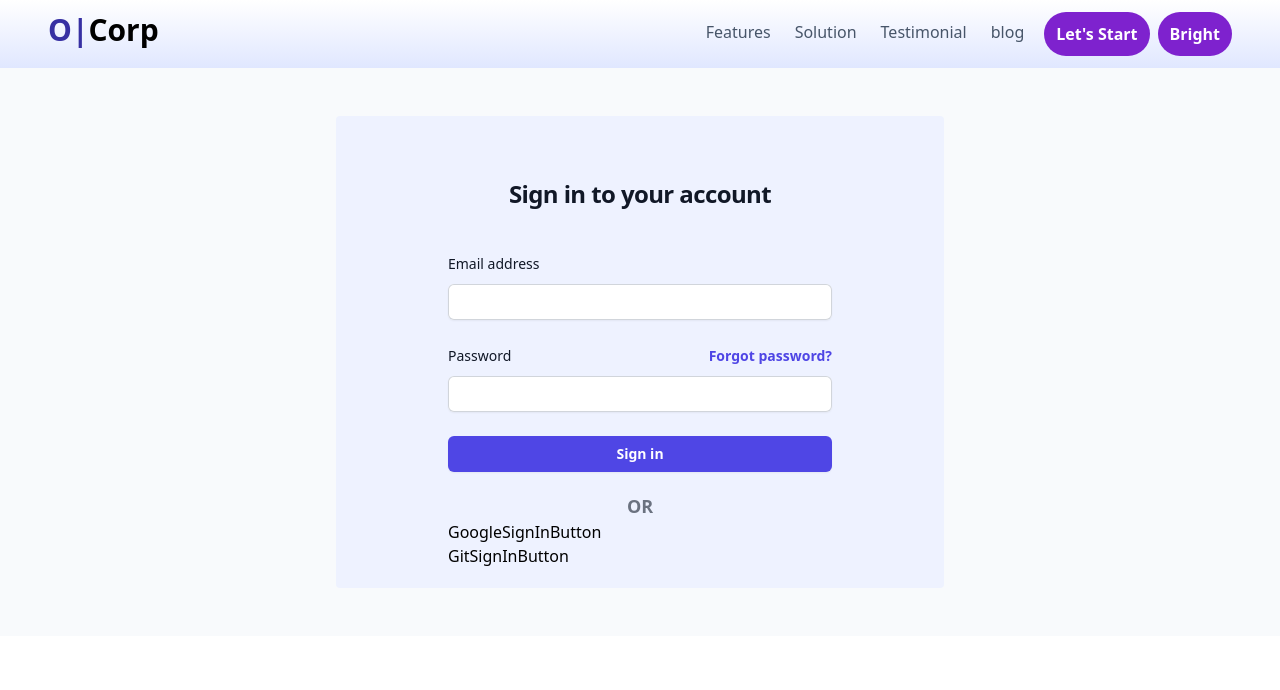
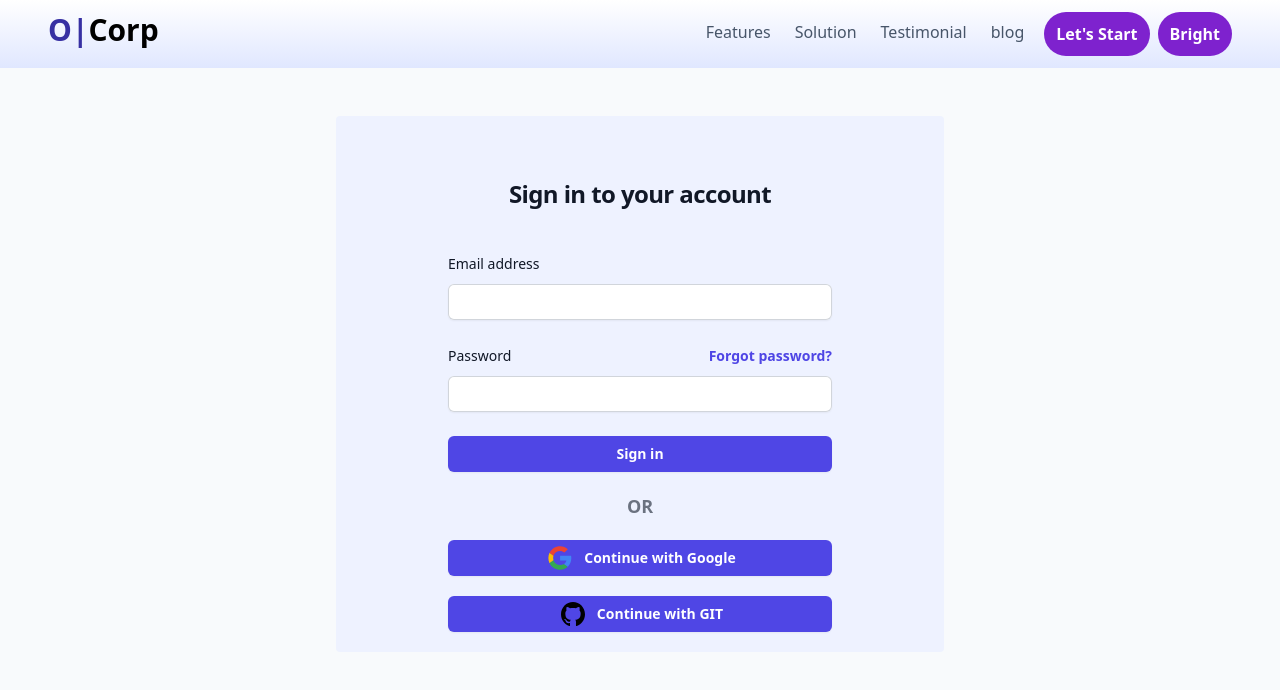
Before and after one commit to devdotfatima/Nextjs-Practice, a Next.js app: page /signIn in a window 1280 px wide. Shown: the top 690 px of the page. Built offline with nearby package versions, Linux system fonts and the light colour scheme.

Commit message:
changes in header

```diff
--- a/app/components/GitSignInButton.tsx
+++ b/app/components/GitSignInButton.tsx
@@ -1,7 +1,50 @@
-import React from "react";
+"use client";
+
+import { useSearchParams } from "next/navigation";
+import { signIn } from "next-auth/react";
 
 const GitSignInButton = () => {
-  return <div>GitSignInButton</div>;
+  const searchParams = useSearchParams();
+  const callbackUrl: any = searchParams.get("callbackUrl");
+
+  return (
+    <button
+      onClick={() => signIn("github", { callbackUrl })}
+      className="flex w-full mt-5 justify-center rounded-md bg-indigo-600 px-3 py-1.5 text-sm font-semibold leading-6 text-white shadow-sm hover:bg-indigo-500 focus-visible:outline focus-visible:outline-2 focus-visible:outline-offset-2 focus-visible:outline-indigo-600"
+    >
+      <svg
+        className="w-8 h-6 mr-2 "
+        viewBox="0 0 20 20"
+        version="1.1"
+        xmlns="http://www.w3.org/2000/svg"
+      >
+        <title>github [#142]</title>
+        <desc>Created with Sketch.</desc>
+        <defs></defs>
+        <g
+          id="Page-1"
+          stroke="none"
+          stroke-width="1"
+          fill="none"
+          fillRule="evenodd"
+        >
+          <g
+            id="Dribbble-Light-Preview"
+            transform="translate(-140.000000, -7559.000000)"
+            fill="#000000"
+          >
+            <g id="icons" transform="translate(56.000000, 160.000000)">
+              <path
+                d="M94,7399 C99.523,7399 104,7403.59 104,7409.253 C104,7413.782 101.138,7417.624 97.167,7418.981 C96.66,7419.082 96.48,7418.762 96.48,7418.489 C96.48,7418.151 96.492,7417.047 96.492,7415.675 C96.492,7414.719 96.172,7414.095 95.813,7413.777 C98.04,7413.523 100.38,7412.656 100.38,7408.718 C100.38,7407.598 99.992,7406.684 99.35,7405.966 C99.454,7405.707 99.797,7404.664 99.252,7403.252 C99.252,7403.252 98.414,7402.977 96.505,7404.303 C95.706,7404.076 94.85,7403.962 94,7403.958 C93.15,7403.962 92.295,7404.076 91.497,7404.303 C89.586,7402.977 88.746,7403.252 88.746,7403.252 C88.203,7404.664 88.546,7405.707 88.649,7405.966 C88.01,7406.684 87.619,7407.598 87.619,7408.718 C87.619,7412.646 89.954,7413.526 92.175,7413.785 C91.889,7414.041 91.63,7414.493 91.54,7415.156 C90.97,7415.418 89.522,7415.871 88.63,7414.304 C88.63,7414.304 88.101,7413.319 87.097,7413.247 C87.097,7413.247 86.122,7413.234 87.029,7413.87 C87.029,7413.87 87.684,7414.185 88.139,7415.37 C88.139,7415.37 88.726,7417.2 91.508,7416.58 C91.513,7417.437 91.522,7418.245 91.522,7418.489 C91.522,7418.76 91.338,7419.077 90.839,7418.982 C86.865,7417.627 84,7413.783 84,7409.253 C84,7403.59 88.478,7399 94,7399"
+                id="github-[#142]"
+              ></path>
+            </g>
+          </g>
+        </g>
+      </svg>
+      Continue with GIT
+    </button>
+  );
 };
 
 export default GitSignInButton;
--- a/app/components/GoogleSignInButton.tsx
+++ b/app/components/GoogleSignInButton.tsx
@@ -1,7 +1,65 @@
-import React from "react";
+"use client";
+
+import { useSearchParams } from "next/navigation";
+import { signIn } from "next-auth/react";
 
 const GoogleSignInButton = () => {
-  return <div>GoogleSignInButton</div>;
+  const searchParams = useSearchParams();
+  let callbackUrl: any = searchParams.get("callbackUrl");
+  if (callbackUrl === "") {
+    callbackUrl = "/";
+  }
+
+  return (
+    <button
+      onClick={() => signIn("google", { callbackUrl })}
+      className="flex w-full mt-5 justify-center rounded-md bg-indigo-600 px-3 py-1.5 text-sm font-semibold leading-6 text-white shadow-sm hover:bg-indigo-500 focus-visible:outline focus-visible:outline-2 focus-visible:outline-offset-2 focus-visible:outline-indigo-600"
+    >
+      <svg
+        className="w-8 h-6 mr-2 "
+        viewBox="-0.5 0 48 48"
+        version="1.1"
+        xmlns="http://www.w3.org/2000/svg"
+      >
+        <title>Google-color</title>
+        <desc>Created with Sketch.</desc>
+        <defs></defs>
+        <g
+          id="Icons"
+          stroke="none"
+          stroke-width="1"
+          fill="none"
+          fillRule="evenodd"
+        >
+          <g id="Color-" transform="translate(-401.000000, -860.000000)">
+            <g id="Google" transform="translate(401.000000, 860.000000)">
+              <path
+                d="M9.82727273,24 C9.82727273,22.4757333 10.0804318,21.0144 10.5322727,19.6437333 L2.62345455,13.6042667 C1.08206818,16.7338667 0.213636364,20.2602667 0.213636364,24 C0.213636364,27.7365333 1.081,31.2608 2.62025,34.3882667 L10.5247955,28.3370667 C10.0772273,26.9728 9.82727273,25.5168 9.82727273,24"
+                id="Fill-1"
+                fill="#FBBC05"
+              ></path>
+              <path
+                d="M23.7136364,10.1333333 C27.025,10.1333333 30.0159091,11.3066667 32.3659091,13.2266667 L39.2022727,6.4 C35.0363636,2.77333333 29.6954545,0.533333333 23.7136364,0.533333333 C14.4268636,0.533333333 6.44540909,5.84426667 2.62345455,13.6042667 L10.5322727,19.6437333 C12.3545909,14.112 17.5491591,10.1333333 23.7136364,10.1333333"
+                id="Fill-2"
+                fill="#EB4335"
+              ></path>
+              <path
+                d="M23.7136364,37.8666667 C17.5491591,37.8666667 12.3545909,33.888 10.5322727,28.3562667 L2.62345455,34.3946667 C6.44540909,42.1557333 14.4268636,47.4666667 23.7136364,47.4666667 C29.4455,47.4666667 34.9177955,45.4314667 39.0249545,41.6181333 L31.5177727,35.8144 C29.3995682,37.1488 26.7323182,37.8666667 23.7136364,37.8666667"
+                id="Fill-3"
+                fill="#34A853"
+              ></path>
+              <path
+                d="M46.1454545,24 C46.1454545,22.6133333 45.9318182,21.12 45.6113636,19.7333333 L23.7136364,19.7333333 L23.7136364,28.8 L36.3181818,28.8 C35.6879545,31.8912 33.9724545,34.2677333 31.5177727,35.8144 L39.0249545,41.6181333 C43.3393409,37.6138667 46.1454545,31.6490667 46.1454545,24"
+                id="Fill-4"
+                fill="#4285F4"
+              ></path>
+            </g>
+          </g>
+        </g>
+      </svg>
+      Continue with Google
+    </button>
+  );
 };
 
 export default GoogleSignInButton;
--- a/app/components/Header.tsx
+++ b/app/components/Header.tsx
@@ -4,8 +4,17 @@ import { useTheme } from "next-themes";
 import Link from "next/link";
 
 const Header = () => {
+  const [hydrated, setHydrated] = React.useState(false);
+
   const [anchorElNav, setAnchorElNav] = React.useState<boolean>(false);
   const [anchorElUser, setAnchorElUser] = React.useState<boolean>(false);
+  React.useEffect(() => {
+    setHydrated(true);
+  }, []);
+  if (!hydrated) {
+    // Returns null on first render, so the client and server match
+    return null;
+  }
 
   const { theme, setTheme } = useTheme();
 
@@ -32,8 +41,14 @@ const Header = () => {
     <>
       <div className="bg-gradient-to-t from-indigo-100  dark:from-gray-800 flex flex-row p-3 sm:pl-12 sm:pr-12 ">
         <div className="w-1/5 sm:w-1/12  justify-left  flex flex-row">
-          <h3 className="text-indigo-800 font-bold font-sans text-3xl ">O|</h3>
-          <h3 className="text-black font-bold font-sans text-3xl">Corp</h3>
+          <Link href={"/"}>
+            <h3 className="text-indigo-800 font-bold font-sans text-3xl ">
+              O|
+            </h3>
+          </Link>
+          <Link href={"/"}>
+            <h3 className="text-black font-bold font-sans text-3xl">Corp</h3>
+          </Link>
         </div>
 
         <div className="hidden   md:flex flex-row ml-auto">
```
